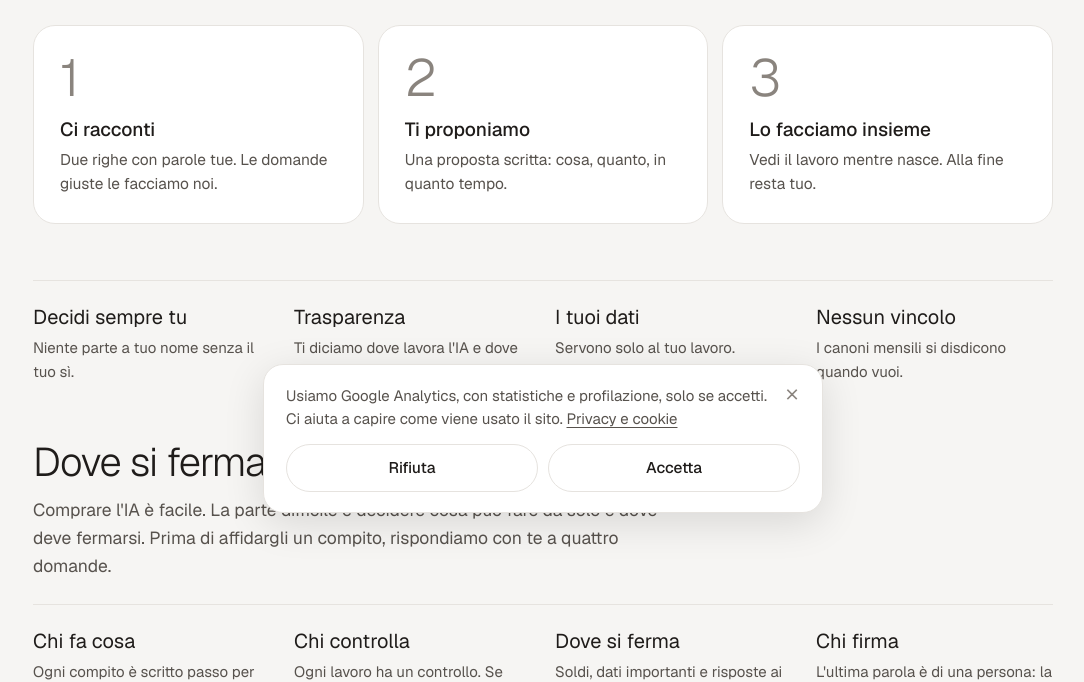
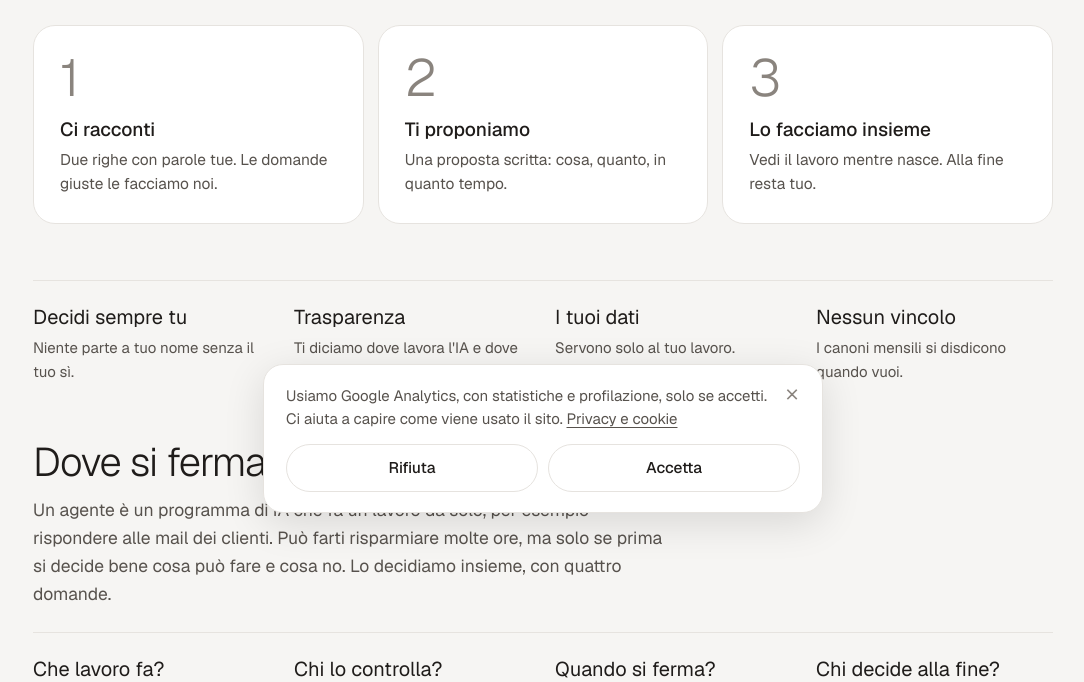
Before and after one commit to francescofante-svg/quadra-sito, a plain HTML site: page come-lavoriamo/index.html in a window 1280 px wide. Shown: the part 271-953 px from the top of the page, without its empty margins (97-1181 px from the left). Drawn offline with Linux system fonts and the light colour scheme.

Commit message:
Dove si ferma l'agente: testo più semplice, con l'esempio delle mail dei clienti
Co-Authored-By: Claude Opus 5.5 <noreply@anthropic.com>
Claude-Session: https://claude.ai/code/session_01KezbWmNfYTcPknrPx7V9s9

```diff
--- a/come-lavoriamo/index.html
+++ b/come-lavoriamo/index.html
@@ -347,7 +347,7 @@ footer .wrap{display:flex;flex-wrap:wrap;justify-content:space-between;gap:10px}
   <div class="testa"><p class="occhiello">Come lavoriamo</p><h1>Tre passi, senza sorprese.</h1></div>
   <section><div class="passi"><div class="passo"><span class="num">1</span><h3>Ci racconti</h3><p>Due righe con parole tue. Le domande giuste le facciamo noi.</p></div><div class="passo"><span class="num">2</span><h3>Ti proponiamo</h3><p>Una proposta scritta: cosa, quanto, in quanto tempo.</p></div><div class="passo"><span class="num">3</span><h3>Lo facciamo insieme</h3><p>Vedi il lavoro mentre nasce. Alla fine resta tuo.</p></div></div></section>
   <section><div class="prom"><div><h3>Decidi sempre tu</h3><p>Niente parte a tuo nome senza il tuo sì.</p></div><div><h3>Trasparenza</h3><p>Ti diciamo dove lavora l&#x27;IA e dove lavoriamo noi.</p></div><div><h3>I tuoi dati</h3><p>Servono solo al tuo lavoro. Informativa dalla prima mail.</p></div><div><h3>Nessun vincolo</h3><p>I canoni mensili si disdicono quando vuoi.</p></div></div></section>
-  <section class="ferma"><h2>Dove si ferma l&#x27;agente</h2><p class="ferma-intro">Comprare l&#x27;IA è facile. La parte difficile è decidere cosa può fare da solo e dove deve fermarsi. Prima di affidargli un compito, rispondiamo con te a quattro domande.</p><div class="prom"><div><h3>Chi fa cosa</h3><p>Ogni compito è scritto passo per passo, compresi i casi strani.</p></div><div><h3>Chi controlla</h3><p>Ogni lavoro ha un controllo. Se qualcosa non va, ce ne accorgiamo prima dei tuoi clienti.</p></div><div><h3>Dove si ferma</h3><p>Soldi, dati importanti e risposte ai clienti aspettano sempre una persona.</p></div><div><h3>Chi firma</h3><p>L&#x27;ultima parola è di una persona: la tua.</p></div></div></section>
+  <section class="ferma"><h2>Dove si ferma l&#x27;agente</h2><p class="ferma-intro">Un agente è un programma di IA che fa un lavoro da solo, per esempio rispondere alle mail dei clienti. Può farti risparmiare molte ore, ma solo se prima si decide bene cosa può fare e cosa no. Lo decidiamo insieme, con quattro domande.</p><div class="prom"><div><h3>Che lavoro fa?</h3><p>Lo scriviamo insieme passo per passo, come quando spieghi il lavoro a un nuovo collega. Anche i casi strani: il cliente arrabbiato, la richiesta che non è nel listino.</p></div><div><h3>Chi lo controlla?</h3><p>Ogni giorno qualcuno guarda cosa ha fatto. Se sbaglia, lo vediamo noi prima che se ne accorga un tuo cliente.</p></div><div><h3>Quando si ferma?</h3><p>Su soldi, sconti, dati delicati e reclami non decide da solo: si ferma e chiede a te.</p></div><div><h3>Chi decide alla fine?</h3><p>Tu. L&#x27;agente prepara, tu approvi con un tocco. Niente parte a tuo nome senza il tuo sì.</p></div></div></section>
   <section><div class="chi"><div><h2>Francesco e MAIA</h2><p>Quadra è Francesco Fante, con MAIA: l&#x27;assistente IA che ha costruito e usa ogni giorno. Tutto quello che trovi qui l&#x27;abbiamo provato prima su di noi.</p></div><div class="duo"><div><i></i><span><b>Francesco</b>ascolta, controlla, firma</span></div><div><i></i><span><b>MAIA</b>prepara, ricorda, cerca</span></div></div></div></section>
   <div class="avanti"><a href="/contatti/"><small>Avanti</small><span>Contatti →</span></a></div>
 </div>
```
